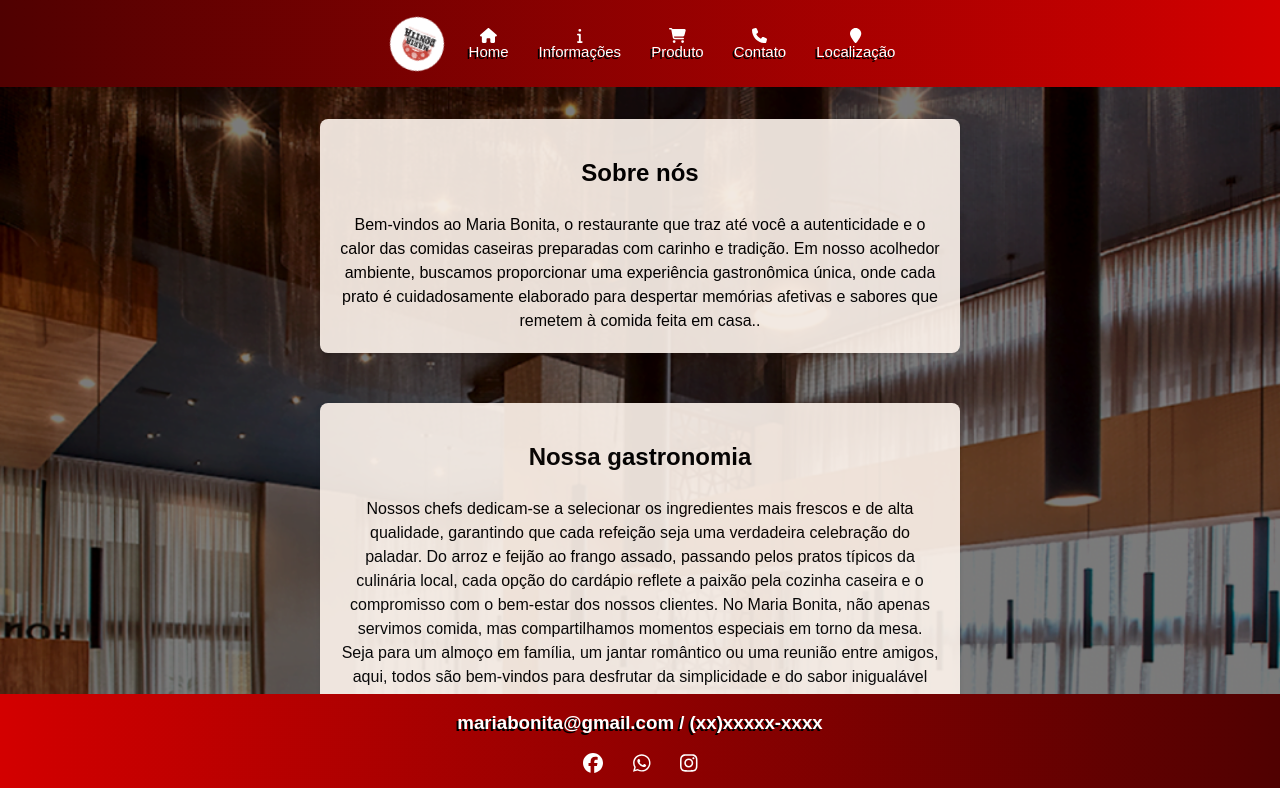
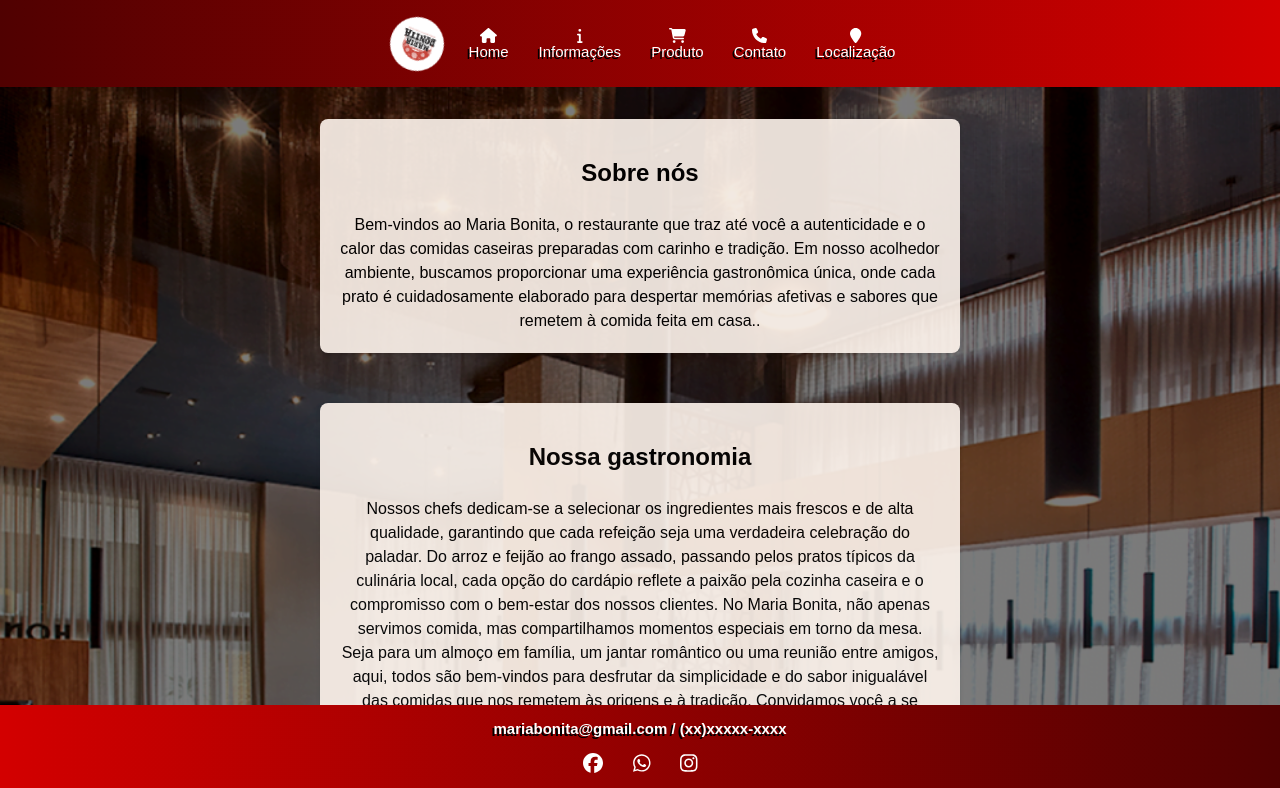
Before and after one commit to PaivaViniicius/projeto-react-senai-main, a React (Create React App) app: page /info in a window 1280 px wide. Shown: the top 788 px of the page. Built offline with nearby package versions, Linux system fonts and the light colour scheme.

Commit message:
mudando o tamanho da font no footer

```diff
--- a/src/components/footer/footer.css
+++ b/src/components/footer/footer.css
@@ -41,8 +41,5 @@
   .footer-Email{
     text-align: center;
     color: white;
+    font-size: 15px;
   }
-  .footer-Fone{
-    text-align: center;
-    color: white;
-  }
```
